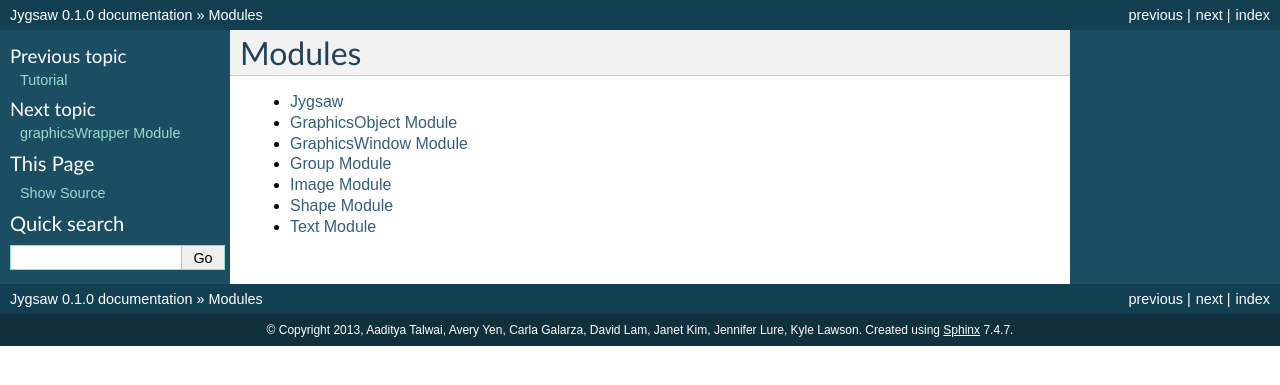
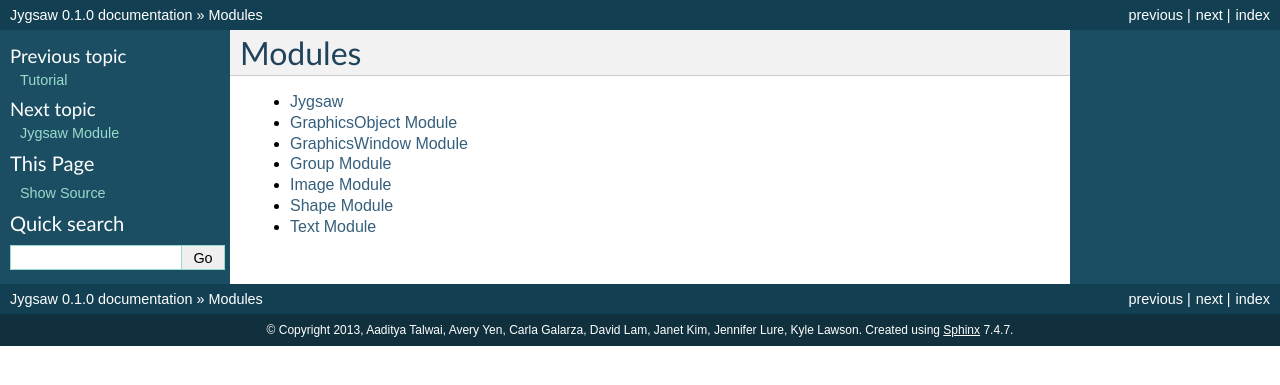
Before and after one commit to talwai/jygsaw, a Sphinx documentation site: the page built from doc/modules.rst, in a window 1280 px wide. Shown: the top 385 px of the page. Built offline with Sphinx 7.4.7, drawn with Linux system fonts in a browser that asks for light colours.

Commit message:
Updated documentation files

```diff
--- a/doc/graphicsWrapper.rst
+++ b/doc/jygsaw.rst
@@ -1,7 +1,7 @@
-graphicsWrapper Module
+Jygsaw Module
 ======================
 
-.. automodule:: graphicsWrapper
+.. automodule:: jygsaw
     :members:
     :undoc-members:
     :show-inheritance:
--- a/doc/modules.rst
+++ b/doc/modules.rst
@@ -4,7 +4,7 @@
 .. toctree::
    :maxdepth: 4
 
-   Jygsaw <graphicsWrapper>
+   Jygsaw <jygsaw>
    GraphicsObject
    GraphicsWindow
    Group
```
